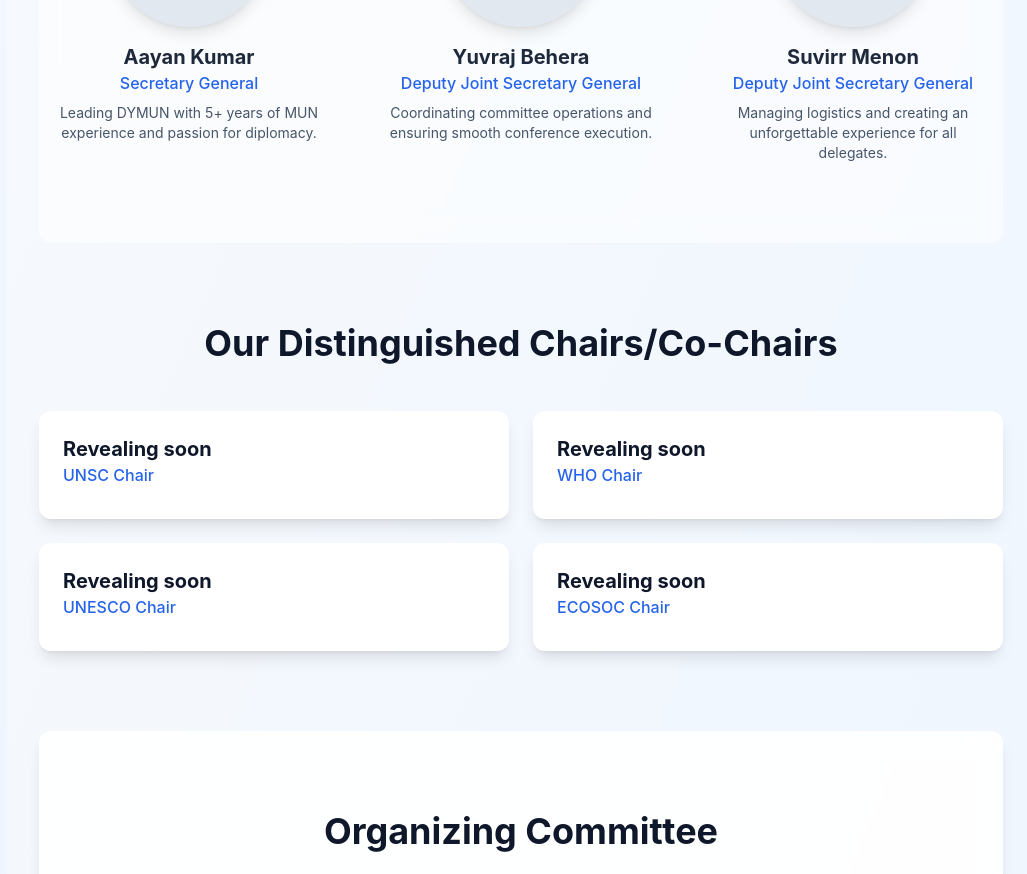
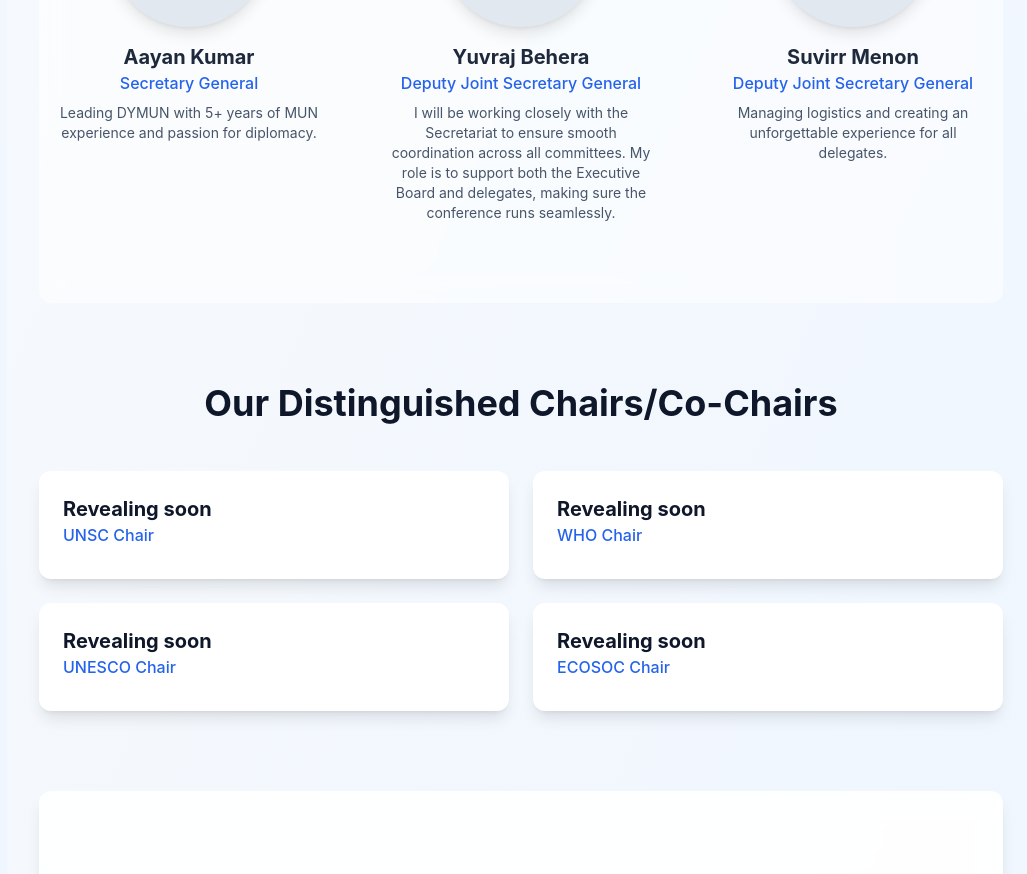
Before and after one commit to hach-ko/DYMUN, a React (Create React App) app in the folder mun/: page /about-us in a window 1280 px wide. Shown: the part 1105-1979 px from the top of the page, without its empty margins (253-1280 px from the left). Built offline with nearby package versions, Linux system fonts and the light colour scheme; a web font is replaced by a local one.

Commit message:
Update AboutUs.jsx

```diff
--- a/mun/src/Pages/AboutUs.jsx
+++ b/mun/src/Pages/AboutUs.jsx
@@ -21,7 +21,7 @@ const teamMembers = [
     name: 'Yuvraj Behera',
     role: 'Deputy Joint Secretary General',
     image: null,
-    bio: 'Coordinating committee operations and ensuring smooth conference execution.'
+    bio: 'I will be working closely with the Secretariat to ensure smooth coordination across all committees. My role is to support both the Executive Board and delegates, making sure the conference runs seamlessly.'
   },
   {
     name: 'Suvirr Menon',
```
